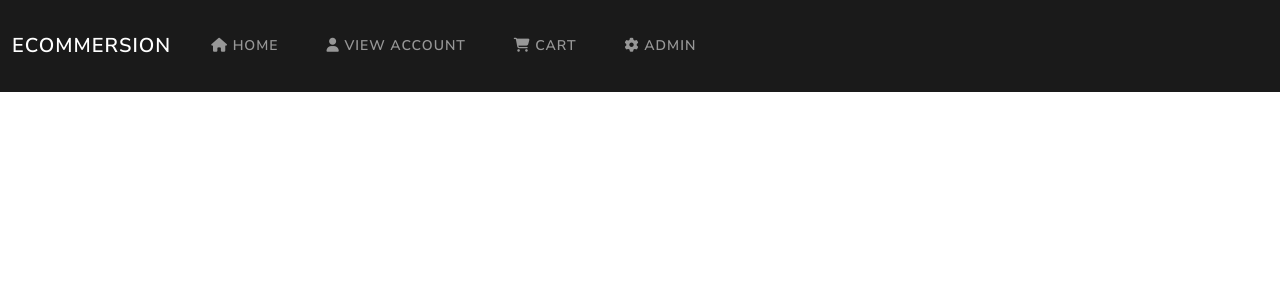
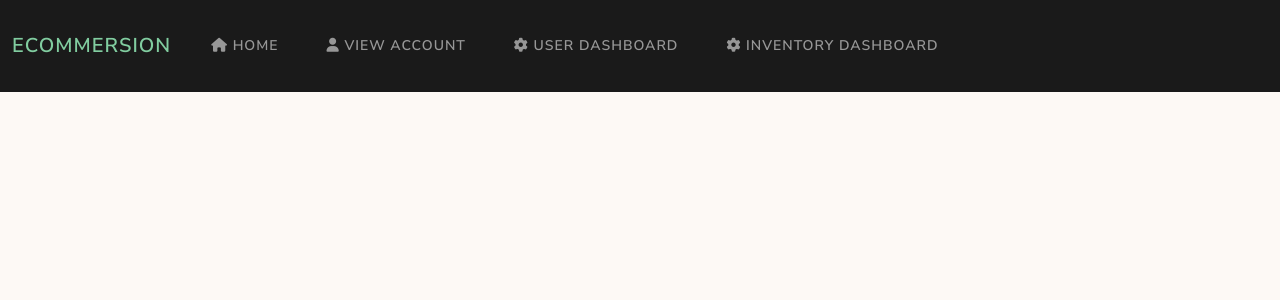
Before and after one commit to dalsford3974/Intro_To_SE_Project_G4, a Flask app: page / in a window 1280 px wide. Shown: the top 300 px of the page. Run offline with Flask 3, Linux system fonts and the light colour scheme; a user stored in the database is signed in; some libraries are stand-ins or nearby versions.

Commit message:
More Styling for webpage

```diff
--- a/templates/home.html
+++ b/templates/home.html
@@ -6,7 +6,16 @@
     <title>Home Page</title>
     <link href="https://cdn.jsdelivr.net/npm/bootswatch@5.3.2/dist/lux/bootstrap.min.css" rel="stylesheet">
     <link href="https://cdnjs.cloudflare.com/ajax/libs/font-awesome/6.4.2/css/all.min.css" rel="stylesheet">
+    <!-- Link to search icons https://fontawesome.com/search?o=r&s=solid&ip=classic-->
 </head>
+<style>
+    body {
+        background-color:rgb(253, 249, 245);
+    }
+    .navbar-brand {
+        color: rgb(129, 205, 160);
+    }
+</style>
 <body>
     <nav class="navbar navbar-expand-lg navbar-dark bg-primary">
         <div class="container-fluid">
@@ -23,12 +32,19 @@
                     <li class="nav-item">
                         <a class="nav-link" href="/viewAccount"><i class="fas fa-user"></i> View Account</a>
                     </li>
+                    {% if current_user.userID != 0 %}
                     <li class="nav-item">
                         <a class="nav-link" href="/cart"><i class="fas fa-shopping-cart"></i> Cart</a>
                     </li>
+                    {% endif %}
                     {% if current_user.userID == 0 %}
                     <li class="nav-item">
-                        <a class="nav-link" href="/adminDashboard"><i class="fas fa-cog"></i> Admin</a>
+                        <a class="nav-link" href="/adminDashboard"><i class="fas fa-cog"></i> User Dashboard</a>
+                    </li>
+                    {% endif %}
+                    {% if current_user.userID == 0 %}
+                    <li class="nav-item">
+                        <a class="nav-link" href="/inventory"><i class="fas fa-cog"></i> Inventory Dashboard</a>
                     </li>
                     {% endif %}
                     {% else %}
```
